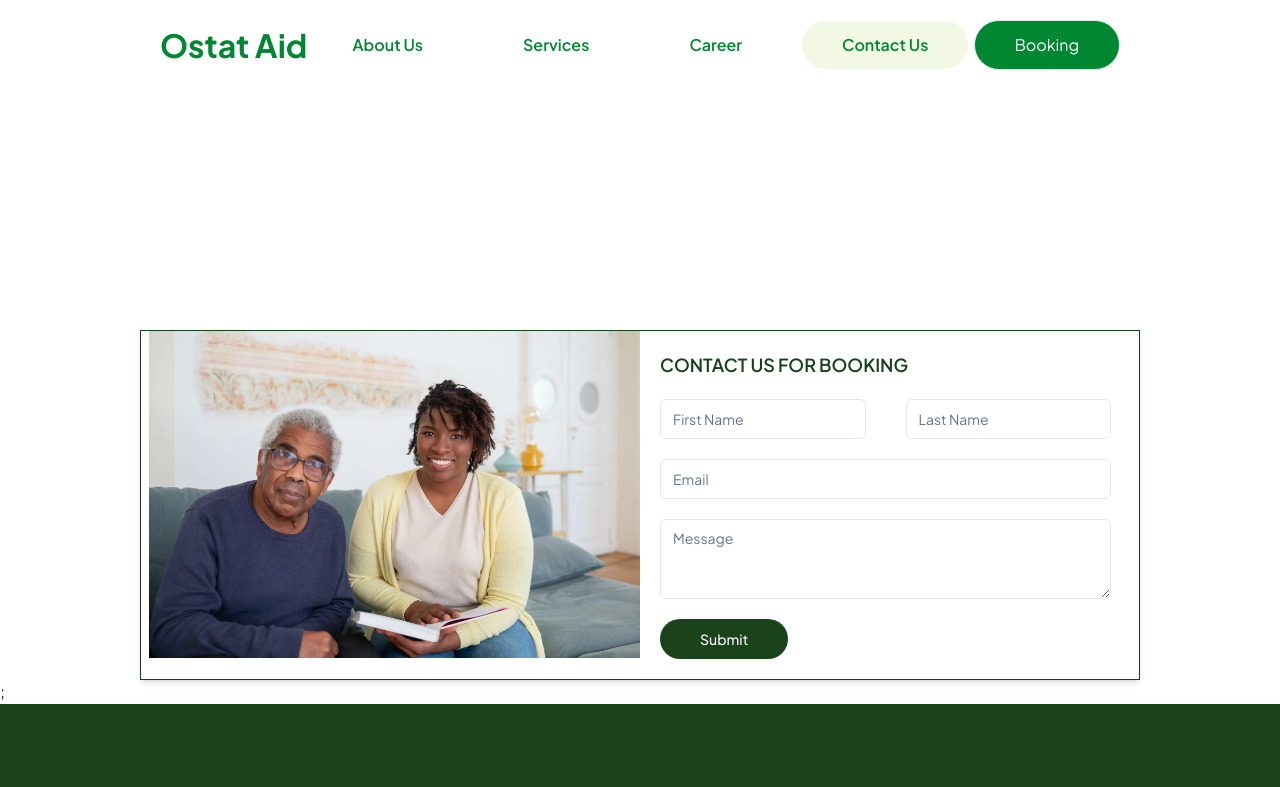
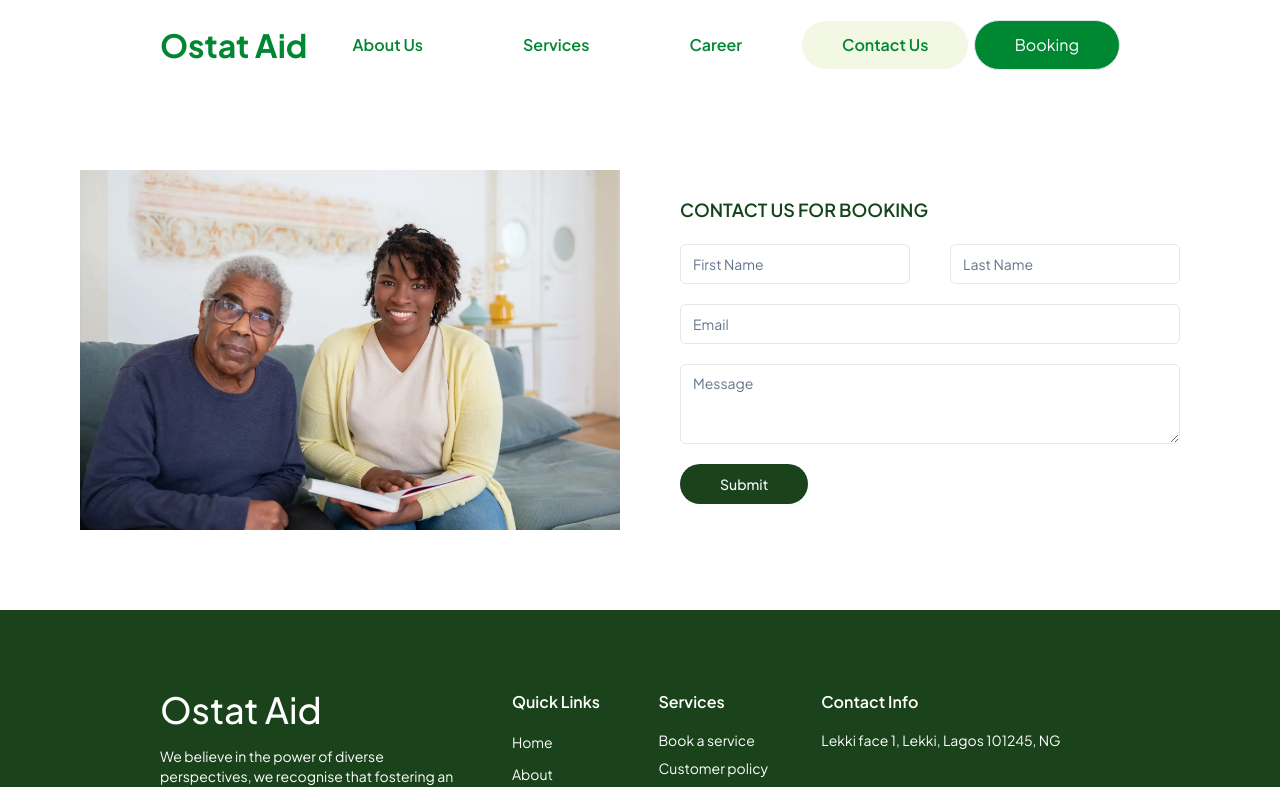
Before and after one commit to DavidWaza/homecare-web, a Next.js app: page /contact in a window 1280 px wide. Shown: the top 787 px of the page. Built offline with nearby package versions, Linux system fonts and the light colour scheme.

Commit message:
fix: contact us page fix

```diff
--- a/src/app/contact/page.tsx
+++ b/src/app/contact/page.tsx
@@ -1,10 +1,47 @@
 import ContactSection from "@/components/ContactSection/ContactSection";
 import React from "react";
+import Image from "next/image";
+import { Input } from "@/components/ui/input";
+import { Textarea } from "@/components/ui/textarea";
+import { Button } from "@/components/ui/button";
 
 export default function Contact() {
   return (
-    <section className="mt-80">
-      <ContactSection />;
+    <section className="py-20 md:px-20">
+      <div className="grid md:grid-cols-2 gap-10">
+        <div>
+          <Image
+            src={"/contact.webp"}
+            alt=""
+            width={0}
+            height={0}
+            sizes="100vw"
+            className="w-full h-auto object-contain object-center"
+          />
+        </div>
+        <div className="flex flex-col justify-center gap-10">
+          <div>
+            <p className="text-lg text-[#14421A] uppercase p-5 font-semibold">
+              Contact us for booking
+            </p>
+            <div className="px-5">
+              <form>
+                <div className="grid grid-cols-2 gap-10">
+                  <Input type="firstname" placeholder="First Name" />
+                  <Input type="lastname" placeholder="Last Name" />
+                </div>
+                <div className="space-y-5">
+                  <Input type="email" placeholder="Email" className="mt-5" />
+                  <Textarea placeholder="Message" />
+                </div>
+                <div className="py-5">
+                  <Button>Submit</Button>
+                </div>
+              </form>
+            </div>
+          </div>
+        </div>
+      </div>
     </section>
   );
 }
```
